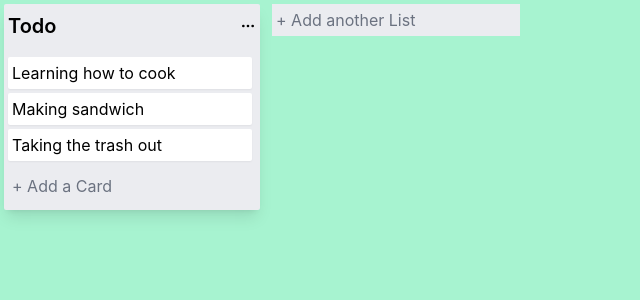
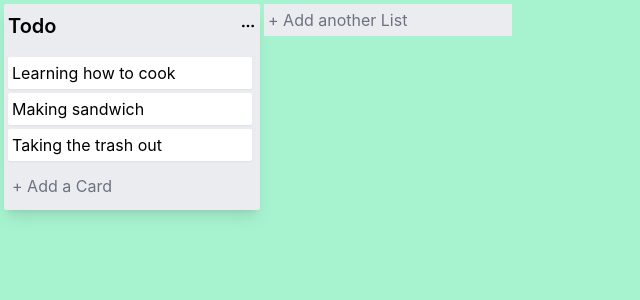
Before and after one commit to tahsinAmin/trello-1, a Next.js app: page / in a window 1280 px wide. Shown: the top 300 px of the page, without its empty margins (0-640 px from the left). Built offline with nearby package versions, Linux system fonts and the light colour scheme.

Commit message:
Able to Drag

```diff
--- a/pages/index.js
+++ b/pages/index.js
@@ -1,5 +1,6 @@
 import { useEffect, useState } from "react";
-import List from "../components/List/List";
+import dynamic from "next/dynamic";
+const List = dynamic(() => import("../components/List/List"), { ssr: false });
 import store from '../utils/store'
 import StoreApi from "../utils/storeApi";
 import { v4 as uuid } from 'uuid';
@@ -105,7 +106,7 @@ export default function Home() {
       {isBrowser ? <DragDropContext
       // onDragEnd={onDragEnd}
       >
-        <Box as={Wrap} minHeight={"100vh"} className="p-1 bg-emerald-200">
+        <Box as={Wrap} minHeight={"100vh"} className="p-1 bg-emerald-200" spacing={0}>
           {data.listIds.map((listId) => {
             const list = data.lists[listId]
             return <List key={listId} list={list} />
```
